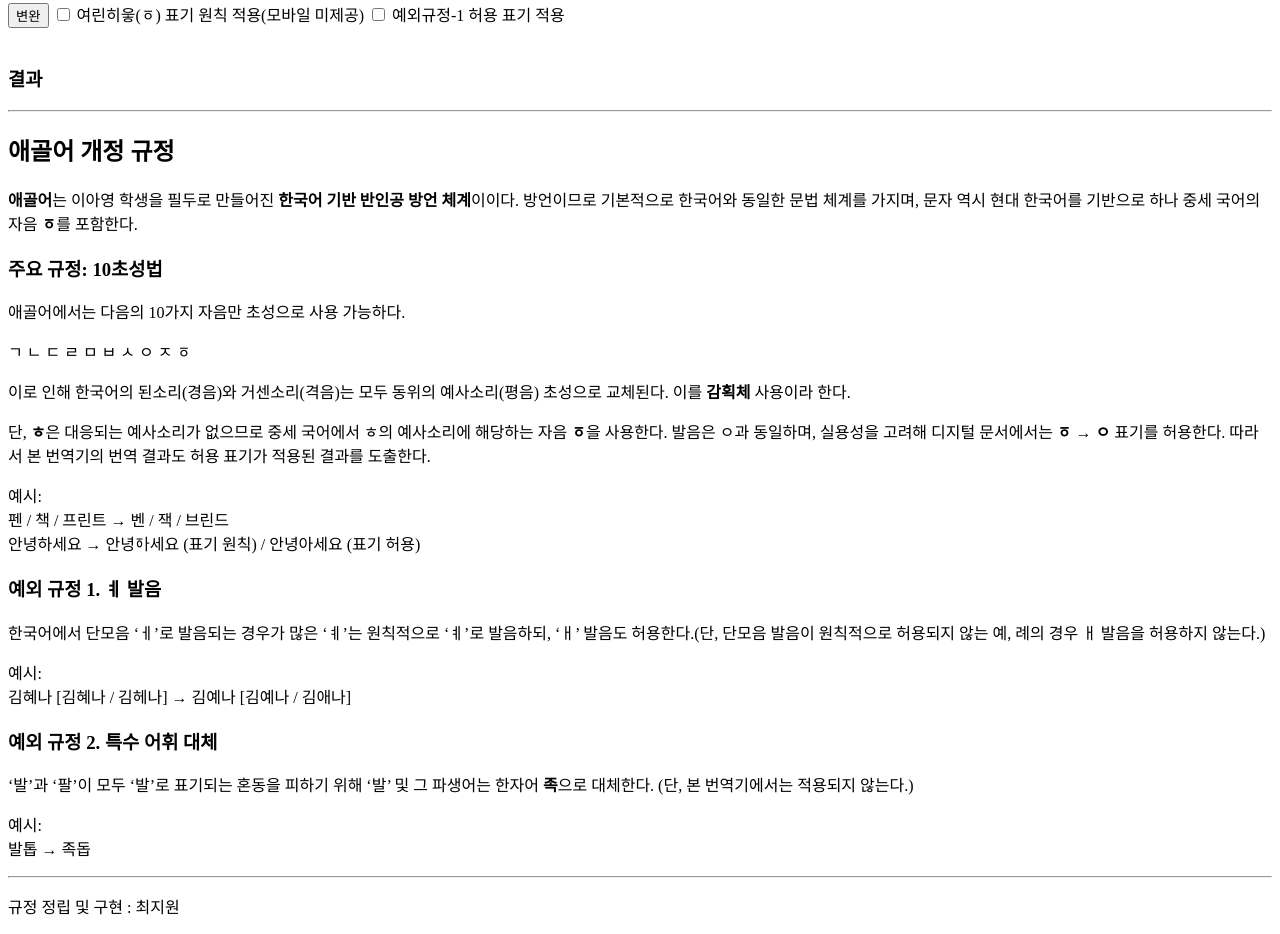
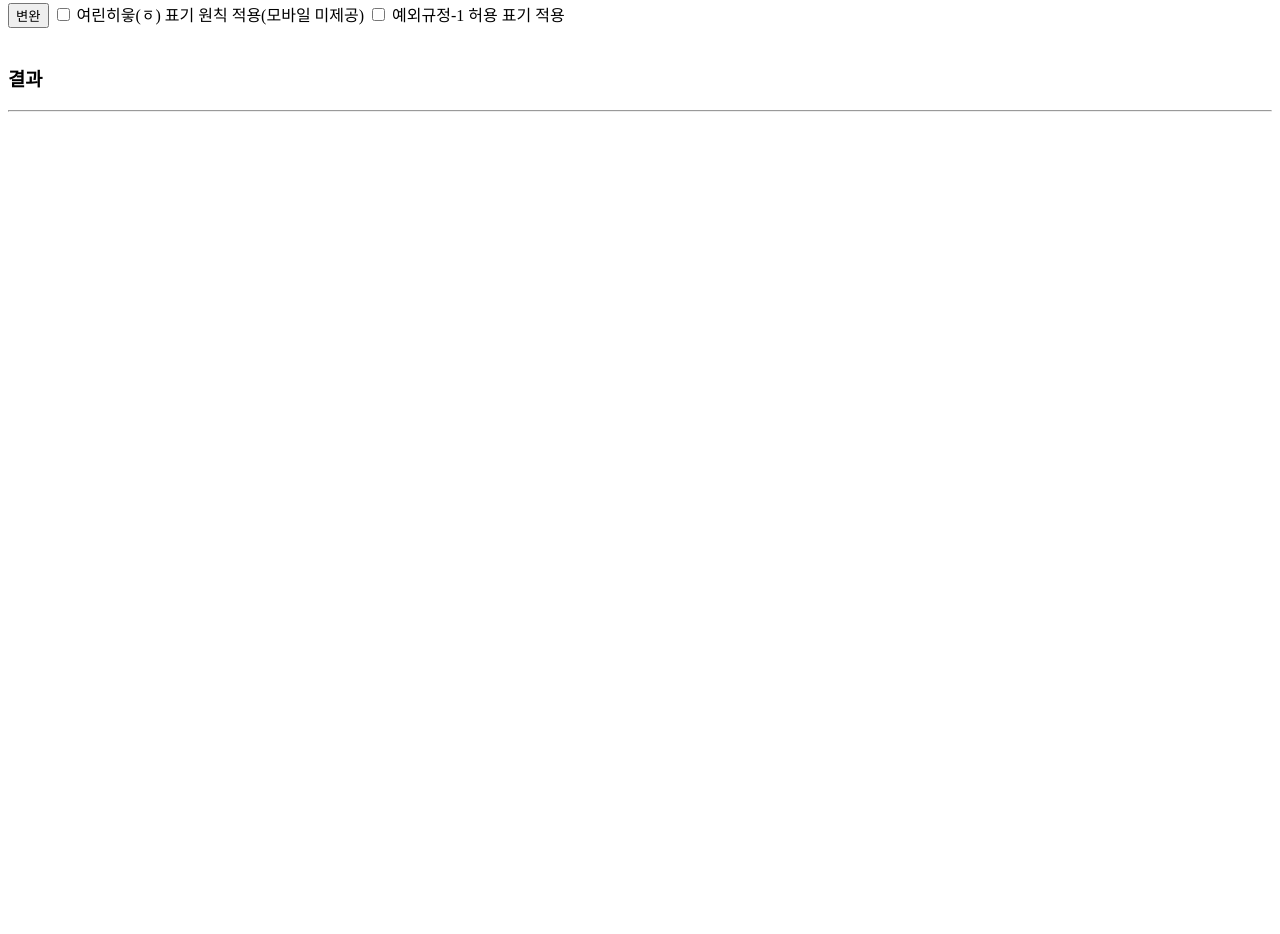
Before and after one commit to JIWONCHOI0321/Agolian-Translator, a plain HTML site: page index.html in a window 1280 px wide. Shown: the part 336-1270 px from the top of the page. After the commit the page ends 800 px from the top, so only its background shows below. Drawn offline with Linux system fonts and the light colour scheme; a script that the page names is missing.

Commit message:
Update index.html

```diff
--- a/index.html
+++ b/index.html
@@ -57,96 +57,11 @@
 
   <hr>
 
-  <!-- 애골어 규정 설명 (개정안) -->
-  <h2>애골어 개정 규정</h2>
+  <!길질"]
+foot_words_sorted = sorted(foot_words, key=len, reverse=True)
+for word in foot_words_sorted:
+    text = text.replace(word, word.replace("발", "족"))
 
-  <p>
-    <strong>애골어</strong>는 이아영 학생을 필두로 만들어진
-    <strong>한국어 기반 반인공 방언 체계</strong>이이다.
-    방언이므로 기본적으로 한국어와 동일한 문법 체계를 가지며,
-    문자 역시 현대 한국어를 기반으로 하나 중세 국어의 자음 <strong>ㆆ</strong>를 포함한다.
-  </p>
-
-  <h3>주요 규정: 10초성법</h3>
-  <p>
-    애골어에서는 다음의 10가지 자음만 초성으로 사용 가능하다.
-  </p>
-
-  <p>
-    ㄱ ㄴ ㄷ ㄹ ㅁ ㅂ ㅅ ㅇ ㅈ ㆆ
-  </p>
-
-  <p>
-    이로 인해 한국어의 된소리(경음)와 거센소리(격음)는
-    모두 동위의 예사소리(평음) 초성으로 교체된다.
-    이를 <strong>감획체</strong> 사용이라 한다.
-  </p>
-
-  <p>
-    단, <strong>ㅎ</strong>은 대응되는 예사소리가 없으므로
-    중세 국어에서 ㅎ의 예사소리에 해당하는 자음 <strong>ㆆ</strong>을 사용한다.
-    발음은 ㅇ과 동일하며,
-    실용성을 고려해 디지털 문서에서는 <strong>ㆆ → ㅇ</strong> 표기를 허용한다.
-    따라서 본 번역기의 번역 결과도 허용 표기가 적용된 결과를 도출한다.
-  </p>
-
-  <p>
-    예시:<br>
-    펜 / 책 / 프린트 → 벤 / 잭 / 브린드<br>
-    안녕하세요 → 안녕ᅙᅡ세요 (표기 원칙) / 안녕아세요 (표기 허용)
-  </p>
-
-  <h3>예외 규정 1. ㅖ 발음</h3>
-  <p>
-    한국어에서 단모음 ‘ㅔ’로 발음되는 경우가 많은 ‘ㅖ’는
-    원칙적으로 ‘ㅖ’로 발음하되,
-    ‘ㅐ’ 발음도 허용한다.(단, 단모음 발음이 원칙적으로 허용되지 않는 예, 례의 경우 ㅐ 발음을 허용하지 않는다.)
-  </p>
-
-  <p>
-    예시:<br>
-    김혜나 [김혜나 / 김헤나] → 김예나 [김예나 / 김애나]
-  </p>
-
-  <h3>예외 규정 2. 특수 어휘 대체</h3>
-  <p>
-    ‘발’과 ‘팔’이 모두 ‘발’로 표기되는 혼동을 피하기 위해 ‘발’ 및 그 파생어는
-    한자어 <strong>족</strong>으로 대체한다. (단, 본 번역기에서는 적용되지 않는다.)
-  </p>
-
-  <p>
-    예시:<br>
-    발톱 → 족돕
-  </p>
-
-  <hr>
-
-<!-- 제작자 표기 -->
-  <footer>
-    <p>규정 정립 및 구현 : 최지원</p>
-  </footer>
-
-  <!-- Pyodide -->
-  <script src="https://cdn.jsdelivr.net/pyodide/v0.24.1/full/pyodide.js"></script>
- <script>
-let pyodideReady = loadPyodide();
-
-async function run() {
-  const pyodide = await pyodideReady;
-
-  // 입력값 가져오기
-  const text = document.getElementById("input").value;
-
-  // 체크박스 값 가져오기
-  const useSoftH = document.getElementById("softH").checked;
-  const useYeAlt = document.getElementById("yeAlt").checked;
-
-  // JS에서 Python 전역 변수로 설정
-  pyodide.globals.set("text", text);
-  pyodide.globals.set("useSoftH", useSoftH);
-  pyodide.globals.set("useYeAlt", useYeAlt);
-
-  const code = `
 JUNG = [
     "ᅡ","ᅢ","ᅣ","ᅤ","ᅥ","ᅦ","ᅧ","ᅨ",
     "ᅩ","ᅪ","ᅫ","ᅬ","ᅭ","ᅮ","ᅯ","ᅰ",
```
